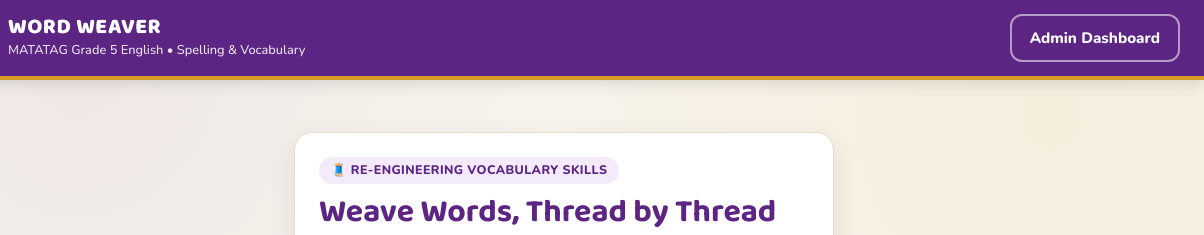
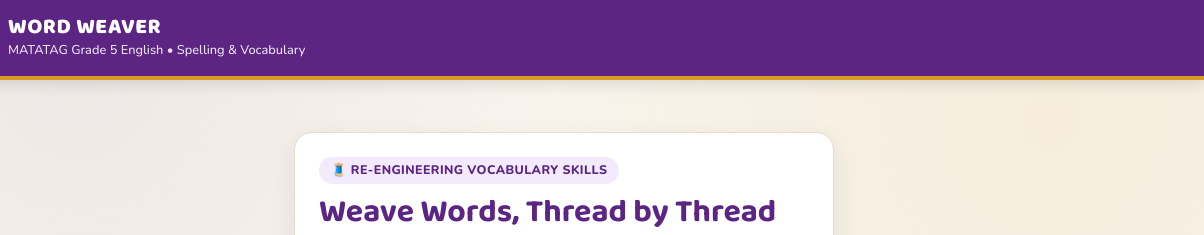
Before and after one commit to ryandvdlcrz/web-weaver, a plain HTML site: page public/index.html in a window 1280 px wide. Shown: the top 235 px of the page, 76-1280 px from the left. Drawn offline with nearby package versions, Linux system fonts and the light colour scheme; no server answers.

Commit message:
removed admin dashboard button on students side

```diff
--- a/public/index.html
+++ b/public/index.html
@@ -20,7 +20,6 @@
     </div>
     <nav class="top-actions" aria-label="Primary navigation">
       <button type="button" id="btn-switch-student" class="btn btn-ghost hidden">Switch Student</button>
-      <a href="./admin/" class="btn btn-outline">Admin Dashboard</a>
     </nav>
   </header>
 
```
